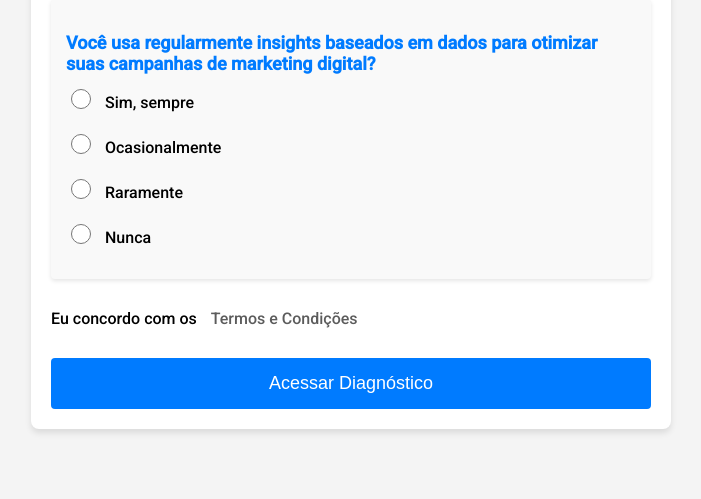
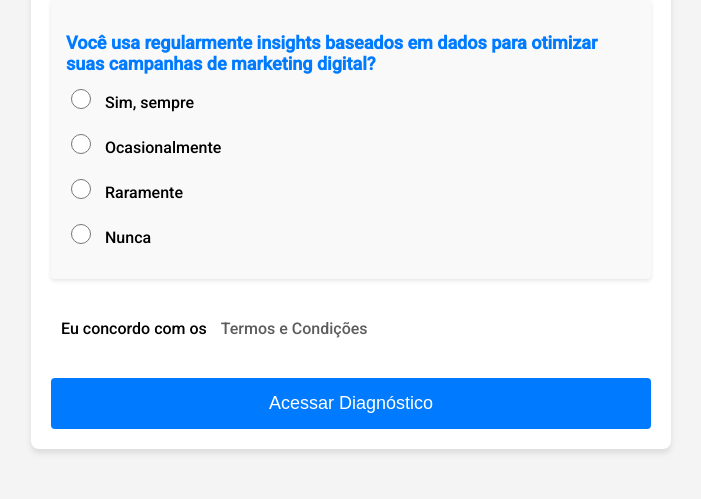
Before and after one commit to cacaprog/mkt_diagnostic, a Flask app: page / in a window 1280 px wide. Shown: the part 3187-3686 px from the top of the page, without its empty margins (289-990 px from the left). Before the commit the page ends 3620 px from the top, so only its background shows below. Run offline with Flask 3, Linux system fonts and the light colour scheme; parts of the project's set-up code (start-up, migrations or seed data) failed here and were passed over.

Commit message:
index file new update

```diff
--- a/templates/index.html
+++ b/templates/index.html
@@ -112,13 +112,16 @@
             transition: width 0.3s ease;
         }
         @media (max-width: 600px) {
-            .container {
-                padding: 15px;
+        .container {
+            padding: 15px;
             }
         }
         .opt-in-label {
+            padding: 10px;
             display: flex;
             align-items: center;
+            justify-content: center;
+            flex-wrap: wrap;
             margin-top: 15px;
             font-size: 16px;
         }
```
